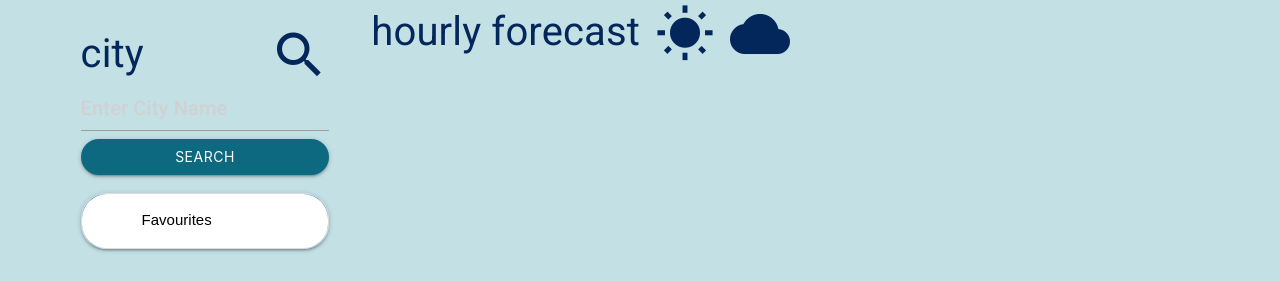
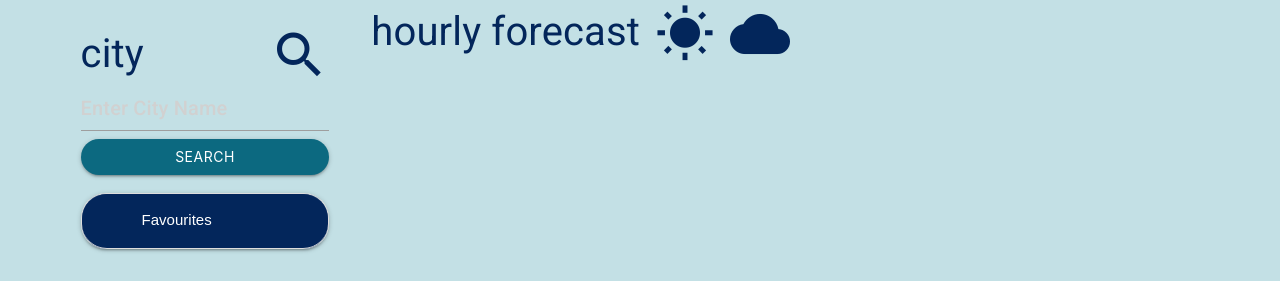
Before and after one commit to leggeamy/Daily-Dashboard, a plain HTML site: page index.html in a window 1280 px wide. Shown: the part 93-374 px from the top of the page. Drawn offline with nearby package versions, Linux system fonts and the light colour scheme.

Commit message:
colour change to collapsible drawer

```diff
--- a/assets/css/styles.css
+++ b/assets/css/styles.css
@@ -140,12 +140,15 @@
   }
 
   .collapsible {
-    background-color: rgba(2,119,189, 0.75);
+    background-color: rgba(3,38,91,0.75);
     border-radius: 25px;
+    color: white;
   }
 
   .collapsible-header {
     border-radius: 25px;
+    background-color: rgba(3,38,91,1);
+    color: white;
   }
 
   #cityname {
```
